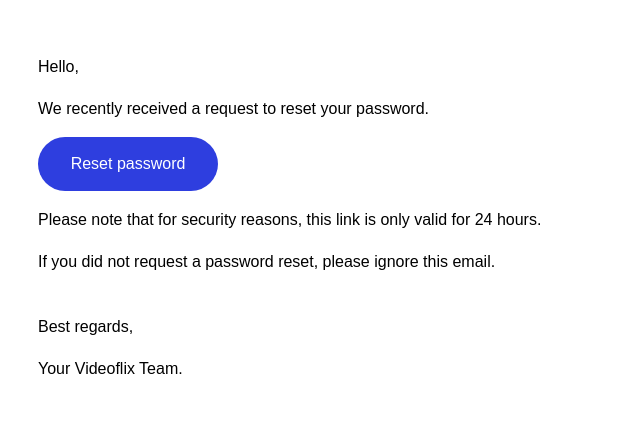
After one commit to LauraHexx/Videoflix_Backend, a Django app: template users_auth_app/templates/users_auth_app/reset_password_email.html in a window 1280 px wide. The commit adds this page. Shown: the top 427 px of the page, without its empty margins (0-640 px from the left). Run offline with Django 5.2, Linux system fonts and the light colour scheme; the template is opened without the code that fills it, so the values that code supplies are empty.

Commit message:
updated: email templates - refactoring

```diff
--- /dev/null
+++ b/users_auth_app/templates/users_auth_app/base_email.html
@@ -0,0 +1,30 @@
+<style>
+  body {
+    font-family: Arial, sans-serif;
+    line-height: 1.6;
+    padding: 30px;
+  }
+
+  .link {
+    display: flex;
+    justify-content: center;
+    align-items: center;
+    text-decoration: none;
+    color: white !important;
+    border-radius: 40px;
+    border: none;
+    padding: 12px 24px;
+    width: 132px;
+    height: 30px;
+    background-color: #2e3edf;
+  }
+
+  span {
+    color: #3b49df;
+    text-decoration: none;
+  }
+
+  .footer {
+    margin-top: 40px;
+  }
+</style>
--- a/users_auth_app/templates/users_auth_app/reset_password.html
+++ b/users_auth_app/templates/users_auth_app/reset_password_email.html
@@ -3,36 +3,7 @@
   <head>
     <meta charset="UTF-8" />
     <title>Reset your Password</title>
-    <style>
-      body {
-        font-family: Arial, sans-serif;
-        line-height: 1.6;
-        padding: 30px;
-      }
-
-      .link {
-        display: flex;
-        justify-content: center;
-        align-items: center;
-        text-decoration: none;
-        color: white !important;
-        border-radius: 40px;
-        border: none;
-        padding: 12px 24px;
-        width: 132px;
-        height: 30px;
-        background-color: #2e3edf;
-      }
-
-      span {
-        color: #3b49df;
-        text-decoration: none;
-      }
-
-      .footer {
-        margin-top: 40px;
-      }
-    </style>
+    {% include "users_auth_app/base_email.html" %}
   </head>
   <body>
     <p>Hello,</p>
```
Also changed, not shown: users_auth_app/api/tasks.py (+8 -5 lines), users_auth_app/templates/users_auth_app/confirm_email.html (+1 -30 lines).
